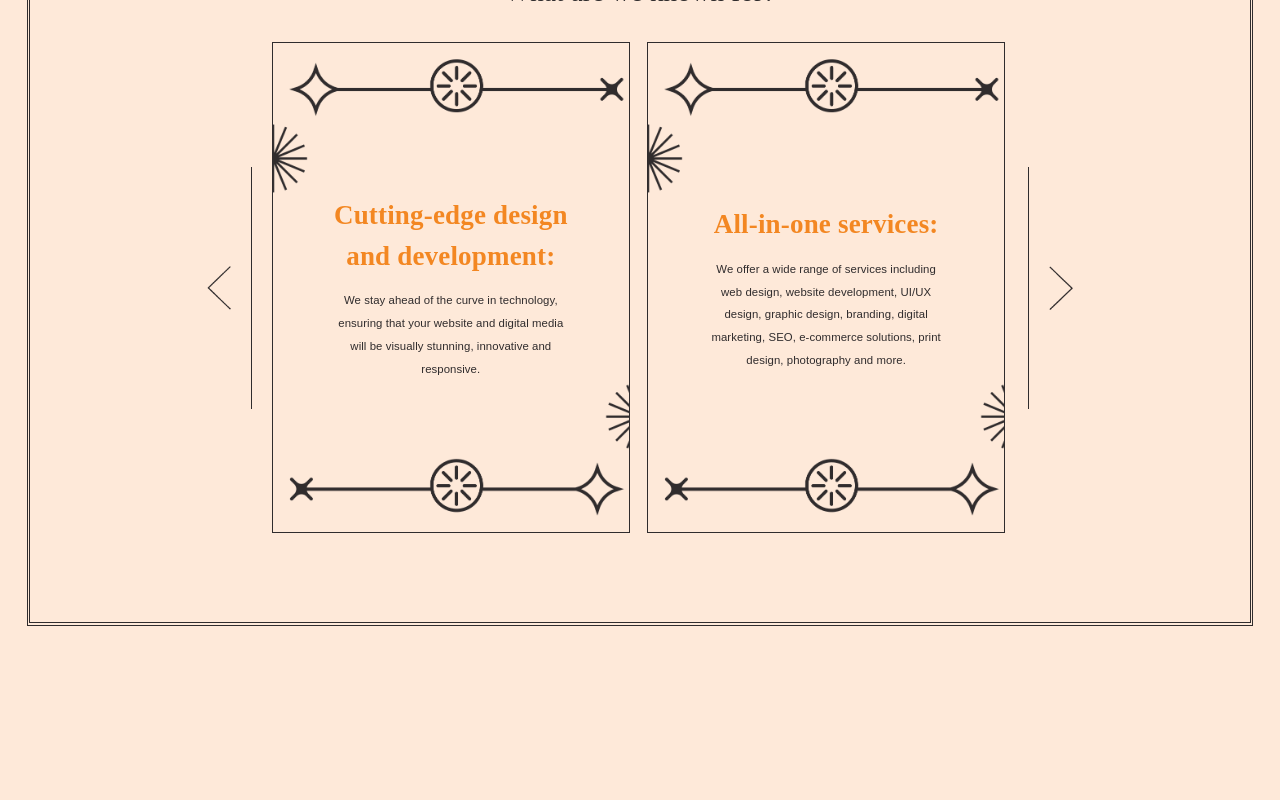
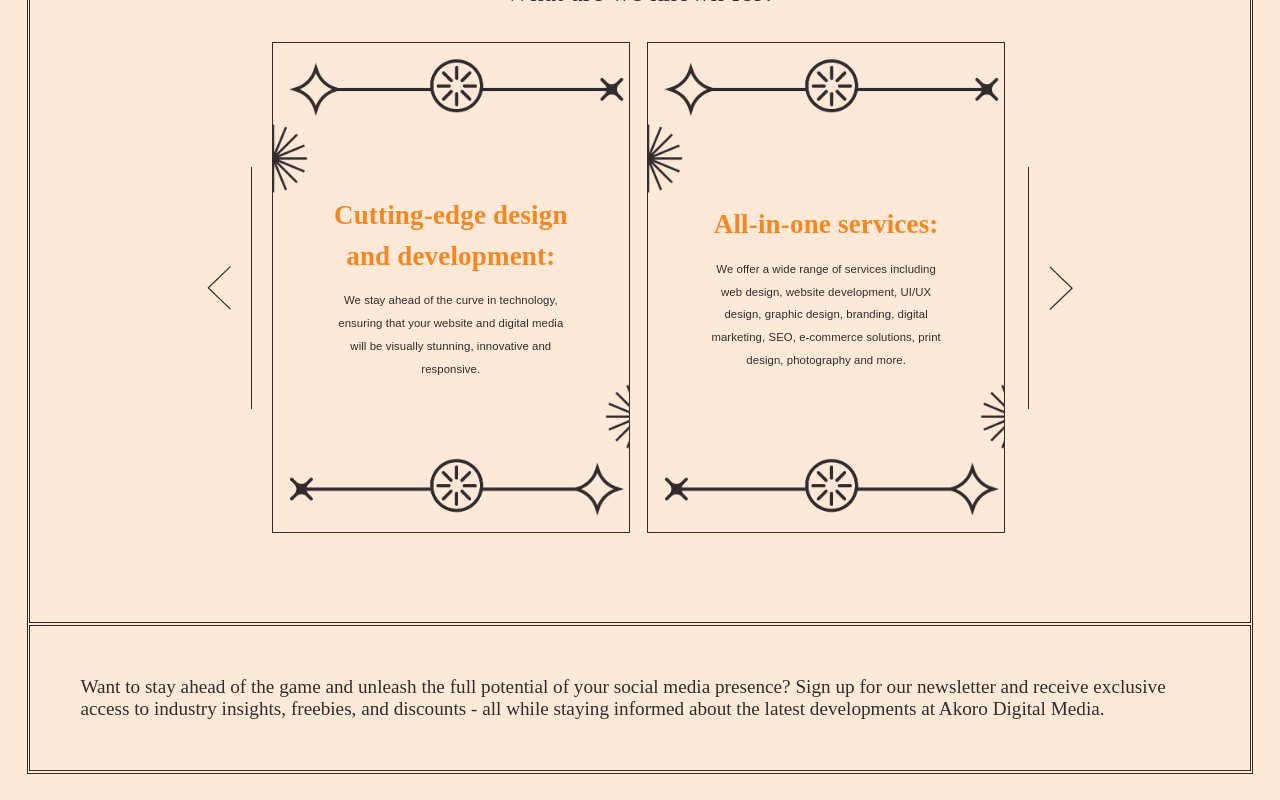
Before and after one commit to Akorodigitalmedia/akorodigitalmedia.github.io, a Next.js app in the folder akorodigitalmedia/: page / in a window 1280 px wide. Shown: the part 1861-2661 px from the top of the page. Before the commit the page ends 2513 px from the top, so only its background shows below. Built offline with nearby package versions, Linux system fonts and the light colour scheme.

Commit message:
finished about

```diff
--- a/akorodigitalmedia/src/pages/index.js
+++ b/akorodigitalmedia/src/pages/index.js
@@ -3,6 +3,7 @@ import HeroSectionOne from "@/sections/HeroSectionOne";
 import style from "../styles/MainPage.module.css";
 import ServicesSectionTwo from "@/sections/ServicesSectionTwo";
 import AboutSectionThree from "@/sections/AboutUsSectionThree";
+import NewsletterSectionFour from "@/sections/NewsletterSectionFour";
 
 export default function Home() {
   return (
@@ -15,6 +16,7 @@ export default function Home() {
       />
       <ServicesSectionTwo />
       <AboutSectionThree />
+      <NewsletterSectionFour />
     </div>
   );
 }
--- a/akorodigitalmedia/src/sections/NewsletterSectionFour/NewsletterSectionFour.module.css
+++ b/akorodigitalmedia/src/sections/NewsletterSectionFour/NewsletterSectionFour.module.css
@@ -0,0 +1,8 @@
+.container {
+  margin: 0.1389vw; /*2px*/
+  border: 0.1389vw solid #302c2d; /*2px*/
+  display: flex;
+  justify-content: center;
+  align-items: center;
+  padding: 50px;
+}
--- a/akorodigitalmedia/src/sections/NewsletterSectionFour/index.js
+++ b/akorodigitalmedia/src/sections/NewsletterSectionFour/index.js
@@ -0,0 +1,14 @@
+import style from "./NewsletterSectionFour.module.css";
+
+export default function NewsletterSectionFour() {
+  return (
+    <div className={style.container}>
+      <h5>
+        Want to stay ahead of the game and unleash the full potential of your
+        social media presence? Sign up for our newsletter and receive exclusive
+        access to industry insights, freebies, and discounts - all while staying
+        informed about the latest developments at Akoro Digital Media.
+      </h5>
+    </div>
+  );
+}
```
